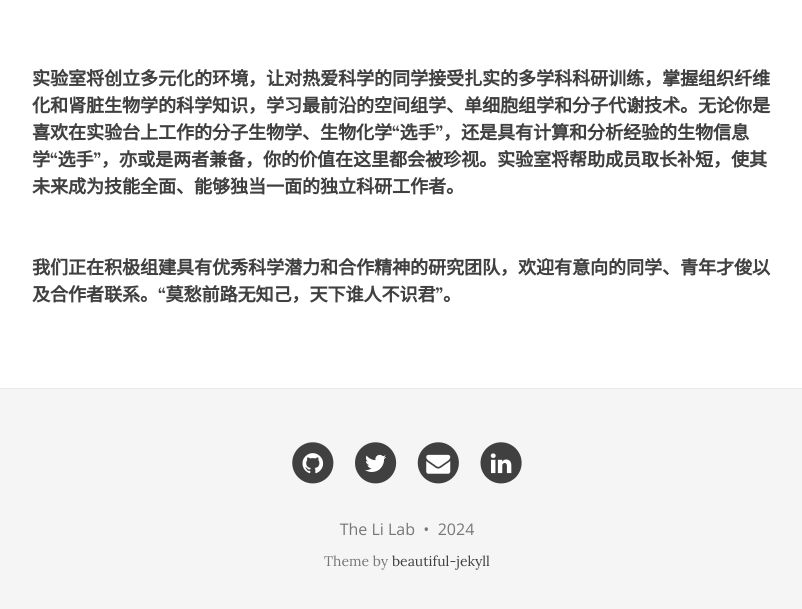
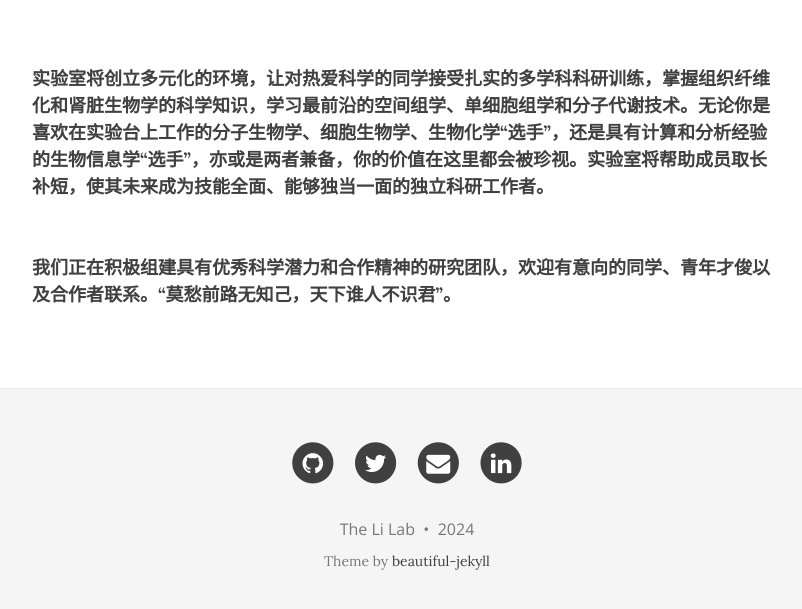
Before and after one commit to TheLiLab/thelilab.github.io, a Jekyll site: the page built from team.md, in a window 1280 px wide and 1111 px high. Shown: the part 489-1098 px from the top of the window, without its empty margins (233-1035 px from the left). Built offline with Jekyll 4.4.1, drawn with Linux system fonts in a browser that asks for light colours; nearby versions of some CDN libraries.

Commit message:
Update team.md

```diff
--- a/team.md
+++ b/team.md
@@ -8,4 +8,5 @@
 ---
 
 
-**实验室将创立多元化的环境，让对热爱科学的同学接受扎实的多学科科研训练，掌握组织纤维化和肾脏生物学的科学知识，学习最前沿的空间组学、单细胞组学和分子代谢技术。无论你是喜欢在实验台上工作的分子生物学、生物化学“选手”，还是具有计算和分析经验的生物信息学“选手”，亦或是两者兼备，你的价值在这里都会被珍视。实验室将帮助成员取长补短，使其未来成为技能全面、能够独当一面的独立科研工作者。<br><br><br>我们正在积极组建具有优秀科学潜力和合作精神的研究团队，欢迎有意向的同学、青年才俊以及合作者联系。“莫愁前路无知己，天下谁人不识君”。**
+**实验室将创立多元化的环境，让对热爱科学的同学接受扎实的多学科科研训练，掌握组织纤维化和肾脏生物学的科学知识，学习最前沿的空间组学、单细胞组学和分子代谢技术。无论你是喜欢在实验台上工作的分子生物学、细胞生物学、生物化学“选手”，还是具有计算和分析经验的生物信息学“选手”，亦或是两者兼备，你的价值在这里都会被珍视。实验室将帮助成员取长补短，使其未来成为技能全面、能够独当一面的独立科研工作者。<br><br><br>
+我们正在积极组建具有优秀科学潜力和合作精神的研究团队，欢迎有意向的同学、青年才俊以及合作者联系。“莫愁前路无知己，天下谁人不识君”。**
```
